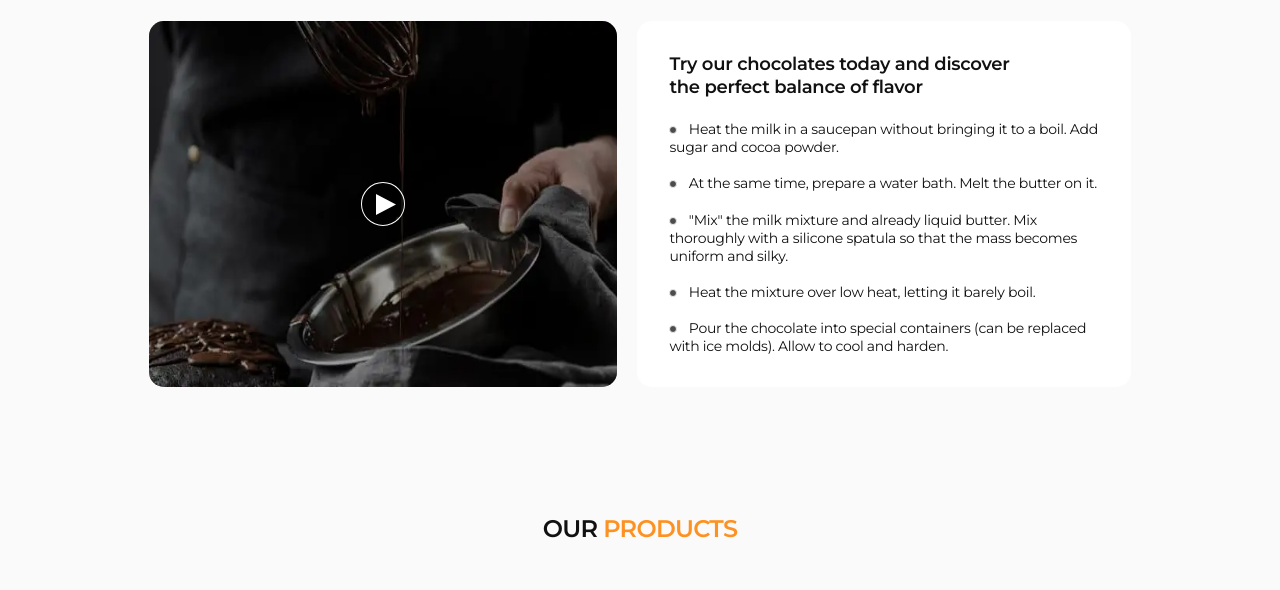
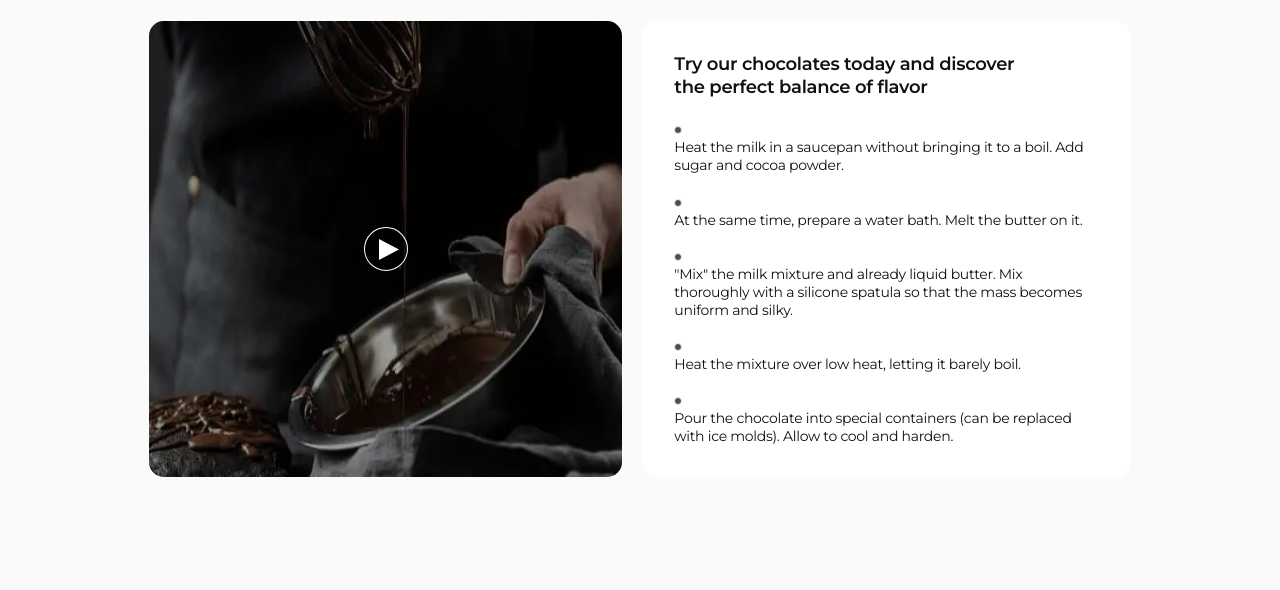
Before and after one commit to alonahaletska/simply-chocolate.2.0, a website built with Vite: page src/index.html in a window 1280 px wide. Shown: the part 1880-2470 px from the top of the page. Built offline with nearby package versions, Linux system fonts and the light colour scheme; files whose address does not match are found by name.

Commit message:
add tag p

```diff
--- a/src/partials/how-its-made.html
+++ b/src/partials/how-its-made.html
@@ -11,7 +11,7 @@
         <picture>
           <!-- Desktop -->
           <source
-            media="(min-width:1200px )"
+            media="(min-width: 1200px )"
             srcset="
             /img/section-how-it's-made/desktop/image_desk@1x.webp 1x,
             /img/section-how-it's-made/desktop/image_desk@2x.webp 2x
@@ -19,7 +19,7 @@
             type="image/webp"
           />
           <source
-            media="(min-width:1200px )"
+            media="(min-width: 1200px )"
             srcset="
             /img/section-how-it's-made/desktop/image_desk@1x.jpg 1x,
             /img/section-how-it's-made/desktop/image_desk@2x.jpg 2x
@@ -28,7 +28,7 @@
           />
           <!-- Tablet-->
           <source
-            media="(min-width:768px )"
+            media="(min-width: 768px )"
             srcset="
               /img/section-how-it's-made/tablet/image_tab@1x.webp 1x,
               /img/section-how-it's-made/tablet/image_tab@2x.webp 2x
@@ -36,7 +36,7 @@
             type="image/webp"
           />
           <source
-            media="(min-width:768px )"
+            media="(min-width: 768px )"
             srcset="
               /img/section-how-it's-made/tablet/image_tab@1x.jpg 1x,
               /img/section-how-it's-made/tablet/image_tab@2x.jpg 2x
@@ -76,22 +76,28 @@
         </h3>
         <ul class="technique-description-list">
           <li class="technique-description-item">
+            <p>
               Heat the milk in a saucepan without bringing it to a boil. Add sugar
               and cocoa powder.
+            </p>
           </li>
           <li class="technique-description-item">
-            At the same time, prepare a water bath. Melt the butter on it.
+            <p>At the same time, prepare a water bath. Melt the butter on it.</p>
           </li>
           <li class="technique-description-item">
+            <p>
               "Mix" the milk mixture and already liquid butter. Mix thoroughly
               with a silicone spatula so that the mass becomes uniform and silky.
+            </p>
           </li>
           <li class="technique-description-item">
-            Heat the mixture over low heat, letting it barely boil.
+            <p>Heat the mixture over low heat, letting it barely boil.</p>
           </li>
           <li class="technique-description-item">
+            <p>
               Pour the chocolate into special containers (can be replaced with ice
               molds). Allow to cool and harden.
+            </p>
           </li>
         </ul>
       </div>
```
Lines whose indentation alone changed are shown as unchanged.
